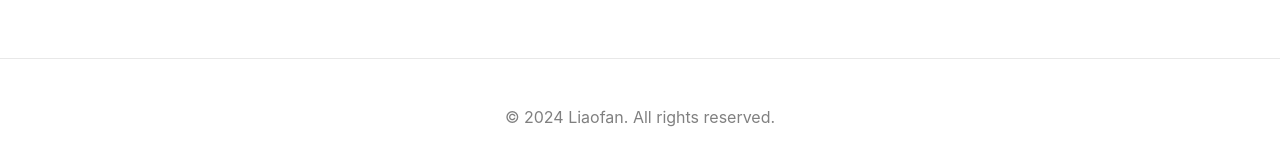
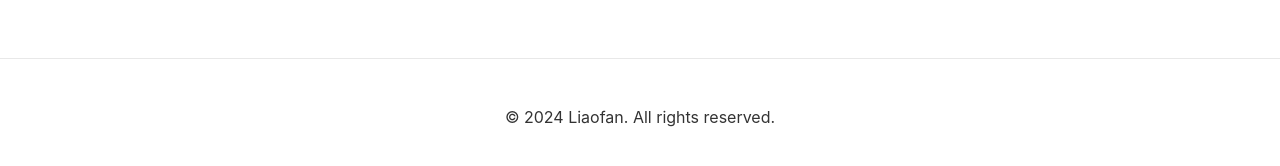
Before and after one commit to liaofanyuan/yuanliaofan, a Jekyll site: the page built from docs/index.html, in a window 1280 px wide. Shown: the part 397-563 px from the top of the page. Built offline with Jekyll 4.4.1, drawn with Linux system fonts in a browser that asks for light colours.

Commit message:
fix bugs

```diff
--- a/docs/assets/css/style.scss
+++ b/docs/assets/css/style.scss
@@ -120,5 +120,5 @@ body {
     border-top: 1px solid #e8e8e8;
     padding: $spacing-unit 0;
     text-align: center;
-    color: color.adjust($text-color, $lightness: 30%);
+    color: $text-color;
 }
```
